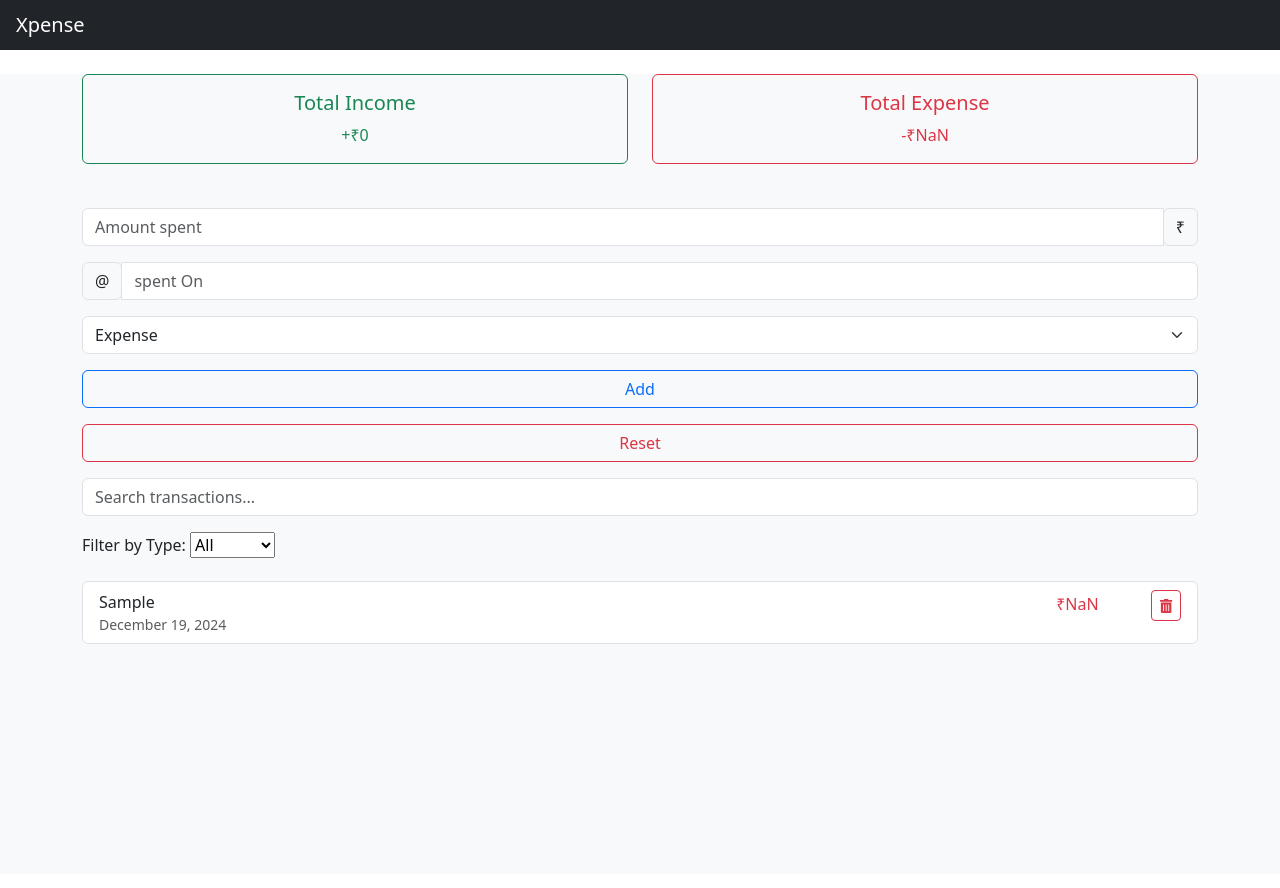
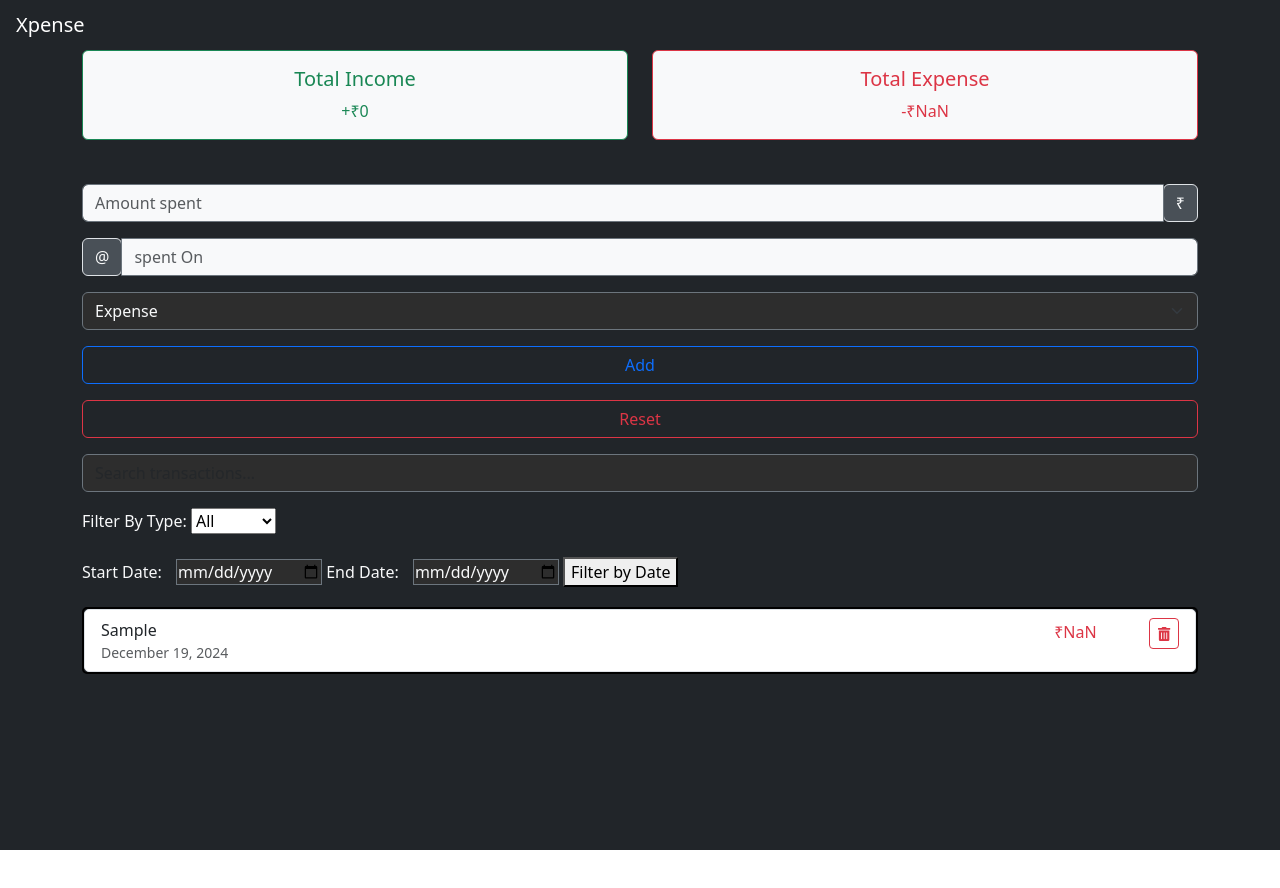
Before and after one commit to Uzrakhan/Xpense-App, a plain HTML site: page index.html in a window 1280 px wide. Both pictures are taken after typing "Sample", "Sample" into the empty fields and a click on the button "Add". After the commit the page ends 850 px from the top, so only its background shows below. Drawn offline with nearby package versions, Linux system fonts and the light colour scheme.

Commit message:
Added filter by date function

```diff
--- a/index.html
+++ b/index.html
@@ -16,17 +16,58 @@
     margin-bottom: 20px; /* Adds vertical spacing for smaller screens */
       }
 
+      body {
+            color: #f8f9fa; /* Light text for dark background */
+        }
+
+        .form-control, .form-select, #filterDateWrapper input {
+            background-color: #2d2d2d;
+            color: #f8f9fa;
+            border: 1px solid #6c757d;
+        }
+
+        .form-control:focus, .form-select:focus, #filterDateWrapper input:focus {
+            background-color: #2d2d2d;
+            color: #f8f9fa;
+            border: 1px solid #007bff; /* Highlighted border */
+            box-shadow: 0 0 5px rgba(0, 123, 255, 0.5);
+        }
+
+        .input-group-text {
+            background-color: #495057;
+            color: #f8f9fa;
+        }
+
+        button {
+            transition: 0.3s ease;
+        }
+
+        button:hover {
+            opacity: 0.8;
+        }
+
+        #filterDateWrapper label {
+            margin-right: 10px;
+        }
+
+        #expenseTable {
+           margin-top: 20px;
+           border: 2px solid black; /* Optional border for the list */
+           border-radius: 5px;
+           gap: 1px
+        }
     </style>
 </head>
 <body>
     <nav class="navbar navbar-dark bg-dark">
         <span class="navbar-brand mb-0 ms-3 h1">Xpense</span>
+        <span class="navbar-brand mb-0 h1" id="heading"></span>
     </nav>
 
-    <div class="container-fluid bg-light" style="min-height: 100vh">
+    <div class="container-fluid bg-dark" style="min-height: 100vh">
         <div class="container">
             <!-- Total Income and Expense Cards -->
-            <div class="row text-center mt-4">
+            <div class="row text-center">
                 <div class="col-md-6">
                     <div class="card bg-light border-success">
                         <div class="card-body">
@@ -52,14 +93,15 @@
                 <div class="input-group mb-3">
                     <input
                         type="text"
-                        class="form-control"
+                        class="form-control text-dark bg-light"
                         id="inputAmount"
                         placeholder="Amount spent"
                         aria-label="Amount spent"
                         aria-describedby="spent in rupee"
+
                     />
                     <div class="input-group-append">
-                        <span class="input-group-text" id="spent in rupee">₹</span>
+                        <span class="input-group-text" id="spent in rupee" >₹</span>
                     </div>
                 </div>
 
@@ -69,7 +111,7 @@
                     </div>
                     <input
                         type="text"
-                        class="form-control"
+                        class="form-control text-dark bg-light"
                         id="inputDesc"
                         placeholder="spent On"
                         aria-label="spent On"
@@ -91,7 +133,6 @@
                     <button class="btn btn-outline-primary" type="button" id="addExpenseBtn">Add</button>
                   </div>
 
-
                   <div class="d-grid mb-3">
                     <button class="btn btn-outline-danger" type="button" id="resetTotals">Reset</button>
                   </div>
@@ -103,22 +144,32 @@
               </div>
 
               <div class="mb-3">
-                <label for="filterType" class="form-label">Filter by Type:</label>
+                <label for="filterType" class="form-label" aria-label="Transaction Type">Filter By Type:</label>
                 <select id="filterType">
-                    <option value="all">All</option>
+                    <option value="all" selected>All</option>
+                    <option value="search">Search</option>
                     <option value="income">Income</option>
                     <option value="expense">Expense</option>
                 </select>
               </div>
 
+              <div class="mb-3" id="filterDateWrapper">
+                <label for="startDate">Start Date:</label>
+                    <input type="date" id="startDate">
+                    <label for="endDate">End Date:</label>
+                    <input type="date" id="endDate">
+                    <button id="filterDateBtn">Filter by Date</button>
+              </div>
+
+
             <div>
-                <ul class="list-group" id="expenseTable"></ul>
+                <ul class="list-group mb-3" id="expenseTable"></ul>
             </div>
 
        </div>
     </div>
 
-    <p id="para"></p>
+    <!--<p id="para"></p>-->
     <script src="script.js"></script>
 </body>
 </html>
--- a/script.js
+++ b/script.js
@@ -11,6 +11,10 @@ const resetBtn = document.querySelector("#resetTotals");
 const totalIncomeEl = document.querySelector("#totalIncome");
 const totalExpenseEl = document.querySelector("#totalExpense");
 const filterTypeEl = document.querySelector("#filterType");
+const startDateInput = document.querySelector("#startDate");
+const endDateInput = document.querySelector("#endDate");
+const filterDateBtn = document.querySelector("#filterDateBtn");
+
 
 let totalIncome = 0;
 let totalExpense = 0;
@@ -37,8 +41,8 @@ function addTransaction() {
         moment : new Date()
     };
 
-    if(isNaN(amount) || desc.value === ''){
-        alert("Enter valid")
+    if(isNaN(amount) || desc === ''){
+        alert("Enter valid amount and description.")
     }
 
     if(type === 'income'){
@@ -127,31 +131,6 @@ function getDateString(momento) {
     )
 }
 
-/*
-function deleteTransaction(timestamp){
-    //ensure that the dateValue is a number
-    const momentValue = Number(timestamp);
-
-    const transactionIndex = allTransactions.findIndex(
-        (t) => t.moment.valueOf() === momentValue
-    );
-    if(transactionIndex !== -1) {
-        const transaction = allTransactions[transactionIndex];
-
-        if(transaction.type === 'income') {
-            totalIncome -= transaction.amount
-        } else{
-            totalExpense -= transaction.amount;
-        }
-
-        allTransactions.splice(transactionIndex, 1);
-        saveToLocalStorage();
-        updateHeader();
-        renderList(allTransactions)
-    }
-
-}
-*/
 
 function deleteTransaction(timestamp) {
     // Convert the timestamp to a number for matching
@@ -249,3 +228,26 @@ function filterTransactionByType() {
 filterTypeEl.addEventListener("change", filterTransactionByType);
 
 filterTransactionByType();
+
+function filterByDate() {
+    const startDate = new Date(startDateInput.value);
+
+    const endDate = new Date(endDateInput.value);
+
+    if(isNaN(startDate) || isNaN(endDate)) {
+        alert("Please enter valid date range.");
+        return;
+    }
+
+    const filteredTransactions = allTransactions.filter(transaction => {
+        const transactionDate = transaction.moment;
+        return transactionDate >= startDate && transactionDate <= endDate
+    });
+
+    renderList(filteredTransactions)
+}
+
+filterDateBtn.addEventListener("click", filterByDate);
+filterByDate();
+
+loadDataFromStorage();
```
Lines whose indentation alone changed are shown as unchanged.
